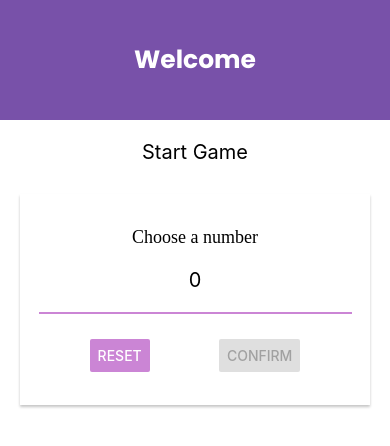
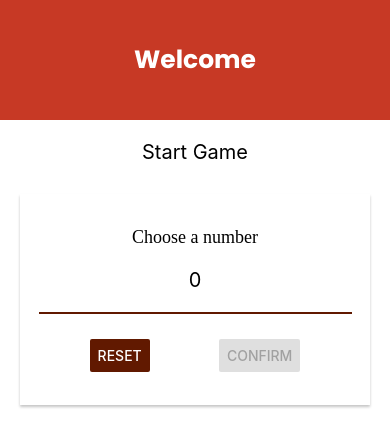
Before and after one commit to MustaCH/Switch_GarciaPoletti, a React Native app: screen / in a window 390 px wide. Shown: the top 446 px of the page. Built offline with nearby package versions, Linux system fonts and the light colour scheme; a web font is replaced by a local one.

Commit message:
modified theme.colors [primary/secondary]

```diff
--- a/src/constants/theme.js
+++ b/src/constants/theme.js
@@ -1,7 +1,7 @@
 export const theme = {
   colors: {
-    primary: "#7851A9",
-    secundary: "#CB85D5",
+    primary: "#c73925",
+    secundary: "#611900",
     text: "#212121",
     black: "#000000",
     white: "#FFFFFF",
```
